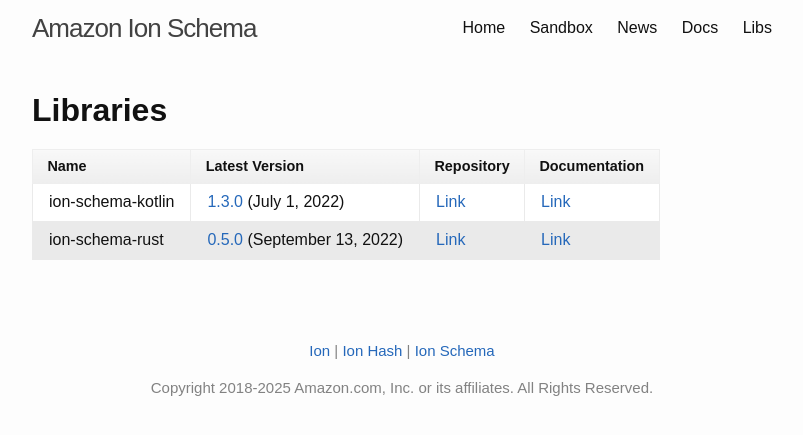
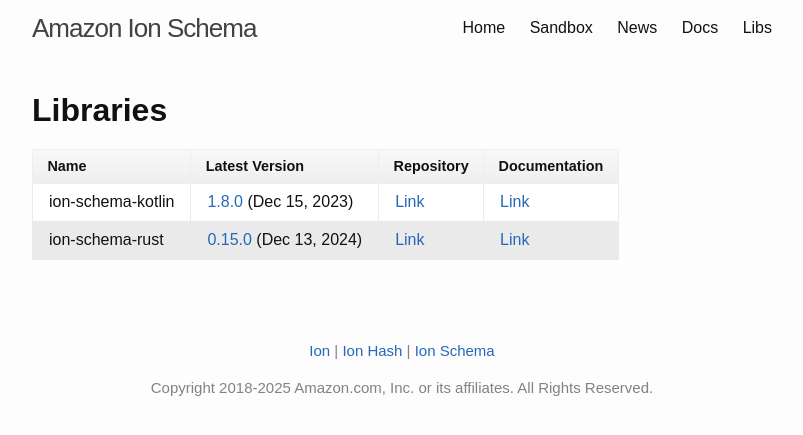
Before and after one commit to amazon-ion/ion-schema, a Jekyll site: the page built from libs.md, in a window 1280 px wide. Shown: the top 435 px of the page, without its empty margins (238-1041 px from the left). Built offline with Jekyll 4.4.1, drawn with Linux system fonts in a browser that asks for light colours.

Commit message:
Update libs.md (#143)

```diff
--- a/libs.md
+++ b/libs.md
@@ -6,5 +6,5 @@ title: Libraries
 
 | Name | Latest Version | Repository | Documentation |
 |------|----------------|------------|---------------|
-| ion-schema-kotlin | [1.3.0](https://github.com/amzn/ion-schema-kotlin/releases/latest) (July 1, 2022) | [Link](https://github.com/amzn/ion-schema-kotlin) | [Link](https://www.javadoc.io/doc/com.amazon.ion/ion-schema-kotlin/latest/index.html) |
-| ion-schema-rust | [0.5.0](https://github.com/amzn/ion-schema-rust/releases/latest) (September 13, 2022) | [Link](https://github.com/amzn/ion-schema-rust) | [Link](https://docs.rs/ion-schema/latest/ion_schema/)
+| ion-schema-kotlin | [1.8.0](https://github.com/amzn/ion-schema-kotlin/releases/latest) (Dec 15, 2023) | [Link](https://github.com/amzn/ion-schema-kotlin) | [Link](https://www.javadoc.io/doc/com.amazon.ion/ion-schema-kotlin/latest/index.html) |
+| ion-schema-rust | [0.15.0](https://github.com/amzn/ion-schema-rust/releases/latest) (Dec 13, 2024) | [Link](https://github.com/amzn/ion-schema-rust) | [Link](https://docs.rs/ion-schema/latest/ion_schema/)
```
